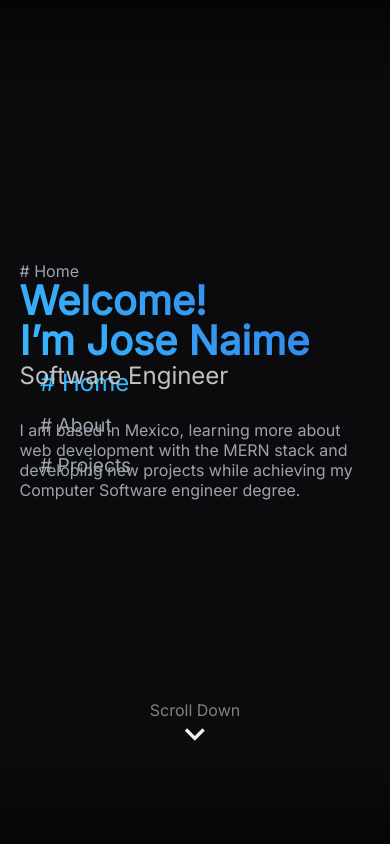
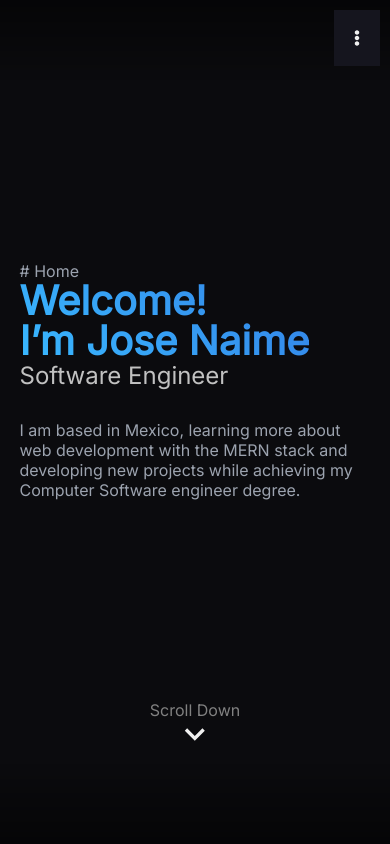
Before and after one commit to JoseNaime/JoseNaime.github.io, a React (Create React App) app: page / in a window 390 px wide. Shown: the top 844 px of the page. Built offline with nearby package versions, Linux system fonts and the light colour scheme; the HTML template or start-up script is replaced by a standard one.

Commit message:
Nav menu Added

```diff
--- a/src/App.css
+++ b/src/App.css
@@ -105,6 +105,18 @@ a, .link {
 	right    : 10px;
 }
 
+.email {
+	position        : fixed;
+	z-index         : 99999;
+	right           : 25px;
+	bottom          : 50px;
+	text-decoration : none;
+}
+
+#nav__Mobile {
+	display : none;
+}
+
 #nav__Desktop {
 	position  : fixed;
 	top       : 50%;
@@ -116,20 +128,20 @@ a, .link {
 	list-style : none;
 }
 
-#nav__Desktop p {
-	font-size : 1.2rem;
-	color     : var(--gray);
+nav p {
+	font-size  : 1.2rem;
+	margin     : 1rem 0;
 	transition : all 0.5s;
-	margin : 1rem 0;
+	color      : var(--gray);
 }
 
-#nav__Desktop p:hover{
+nav p:hover {
 	color : var(--light_blue);
 }
 
-#nav__Desktop p.active {
+nav p.active {
 	font-size : 1.5rem;
-	color : var(--light_blue);
+	color     : var(--light_blue);
 }
 
 #home {
@@ -483,8 +495,78 @@ footer {
 }
 
 @media (max-width : 768px) {
-	.popup-container {
+	#email__Desktop {
+		display : none;
+	}
 
+	#nav__Desktop {
+		display : none;
+	}
+
+	#nav__Mobile {
+		display : block;
+	}
+
+	#nav-menu-button {
+		position   : fixed;
+		z-index    : 100000;
+		top        : 10px;
+		right      : 10px;
+		padding    : 20px;
+		background : var(--dark_blue);
+		transition       : all 0.8s;
+	}
+
+	#nav-menu-button.active{
+		transform: rotate(-90deg);
+	}
+
+	#nav_Mobile {
+		width  : 100%;
+		height : 100%;
+	}
+
+	#nav-menu__Mobile {
+		position   : fixed;
+		z-index    : 99999;
+		top        : 0;
+		left       : 100%;
+		display    : block;
+		width      : 100%;
+		height     : 100%;
+		transition : all 0.8s;
+		background : var(--dark_blue);
+	}
+
+	#nav-menu__Mobile.active {
+		left : 0
+	}
+
+	#nav-menu__Mobile ul {
+		font-size  : 1.8rem;
+		margin-top : 40%;
+		padding    : 0;
+		text-align : center;
+	}
+
+	#nav__Mobile ul li {
+		margin : 1.5rem;
+	}
+
+	#email__Mobile {
+		position  : absolute;
+		bottom    : 50px;
+		left      : 50%;
+		transform : translateX(-50%);
+	}
+
+	.nav-menu__Mobile {
+		padding : 3rem;
+	}
+
+	#nav-menu__Mobile .social-medias {
+		width  : 50%;
+		margin : 50px auto;
 	}
 
 	.popup-close {
--- a/src/App.js
+++ b/src/App.js
@@ -1,15 +1,17 @@
 import './App.css';
-import {useState} from "react";
+import {useState, useEffect} from "react";
 import Landpage from "./Components/Landpage";
 import AboutMe from "./Components/AboutMe";
 import MarkdownPopup from "./Components/MarkdownPopup";
 import ProjectsSection from "./Components/ProjectsSection";
 import Footer from "./Components/Footer"
 import DesktopNav from "./Components/NavBar/DesktopNav";
+import MobileNav from "./Components/NavBar/MobileNav";
 
 function App() {
     const [displayMarkdownPopup, setDisplayMarkdownPopup] = useState(false);
     const [markdownLink, setMarkdownLink] = useState("");
+    const [scrollPosition, setScrollPosition] = useState(0);
 
     const toggleMarkdownPopup = () => {
         setDisplayMarkdownPopup(!displayMarkdownPopup);
@@ -23,10 +25,24 @@ function App() {
         toggleMarkdownPopup();
     }
 
+    const handleScroll = () => {
+        const position = window.pageYOffset;
+        console.log(position);
+        setScrollPosition(position);
+    };
+
+    useEffect(() => {
+        window.addEventListener('scroll', handleScroll, {passive: true});
+
+        return () => {
+            window.removeEventListener('scroll', handleScroll);
+        };
+    }, []);
+
     return (
         <div>
-            <div className={`blur-background ${displayMarkdownPopup ? "" : "hidden"}`} />
-            <DesktopNav/>
+            <DesktopNav scrollPosition={scrollPosition} />
+            <MobileNav scrollPosition={scrollPosition} />
             <div className="wrapper">
                 <MarkdownPopup
                     url={markdownLink}
@@ -35,8 +51,13 @@ function App() {
                 <Landpage asideText={"Home"} />
                 <AboutMe asideText={"About"} />
                 <ProjectsSection asideText={"Projects"} handleProjectClick={handleProjectClick} />
-                <Footer/>
+                <Footer />
             </div>
+
+            <a id={"email__Desktop"} className={"email"} href="mailto:josep.naimeg@gmail.com">josep.naimeg@gmail.com
+                                                                                              ----</a>
+
+            <div className={`blur-background ${displayMarkdownPopup ? "" : "hidden"}`} />
             <div id="top-gradient" />
             <div id="bottom-gradient" />
         </div>
--- a/src/Assets/Data/ScrollValues.js
+++ b/src/Assets/Data/ScrollValues.js
@@ -1,11 +1,13 @@
 const scrollValues = {
     desktop: {
         home: 0,
-        about: 800,
-        projects: 2200,
+        about: 660,
+        projects: 1960,
     },
     mobile: {
-
+        home: 0,
+        about: 660,
+        projects: 2900,
     }
 }
 
--- a/src/Components/NavBar/DesktopNav.jsx
+++ b/src/Components/NavBar/DesktopNav.jsx
@@ -1,42 +1,35 @@
 import React, {useState, useEffect} from 'react';
 import scrollValues from './../../Assets/Data/ScrollValues'
 
-function DesktopNav() {
-    const [scrollPosition, setScrollPosition] = useState(0);
+function DesktopNav({scrollPosition}) {
     const [activeSection, setActiveSection] = useState("home")
-    const handleScroll = () => {
-        const position = window.pageYOffset;
-        console.log(position);
-        if (position >= scrollValues.desktop.projects){
+
+    useEffect(() => {
+        if (scrollPosition >= scrollValues.desktop.projects) {
             setActiveSection("projects")
-        }else if (position >= scrollValues.desktop.about){
+        } else if (scrollPosition >= scrollValues.desktop.about) {
             setActiveSection("about")
-        }else{
+        } else {
             setActiveSection("home")
         }
-        setScrollPosition(position);
-    };
-
-    useEffect(() => {
-        window.addEventListener('scroll', handleScroll, { passive: true });
-
-        return () => {
-            window.removeEventListener('scroll', handleScroll);
-        };
-    }, []);
+    }, [scrollPosition])
 
     const handleMenuItemClick = (section) => {
         const positionToScroll = scrollValues.desktop[section];
-        window.scrollTo({top: positionToScroll + 50});
+        window.scrollTo({top: positionToScroll+50});
     }
 
 
     return (
         <nav id={"nav__Desktop"}>
+
             <ul>
-                <li><p onClick={() => handleMenuItemClick("home")} className={(activeSection === "home") ? "active" : ""}># Home</p></li>
-                <li><p onClick={() => handleMenuItemClick("about")} className={(activeSection === "about") ? "active" : ""}># About</p></li>
-                <li><p onClick={() => handleMenuItemClick("projects")} className={(activeSection === "projects") ? "active" : ""}># Projects</p></li>
+                <li><p onClick={() => handleMenuItemClick("home")}
+                       className={(activeSection === "home") ? "active" : ""}># Home</p></li>
+                <li><p onClick={() => handleMenuItemClick("about")}
+                       className={(activeSection === "about") ? "active" : ""}># About</p></li>
+                <li><p onClick={() => handleMenuItemClick("projects")}
+                       className={(activeSection === "projects") ? "active" : ""}># Projects</p></li>
             </ul>
         </nav>
     );
--- a/src/Components/NavBar/MobileNav.jsx
+++ b/src/Components/NavBar/MobileNav.jsx
@@ -0,0 +1,54 @@
+import React, {useState, useEffect} from 'react';
+import scrollValues from './../../Assets/Data/ScrollValues'
+import SocialMedias from "../SocialMedias";
+import {faEllipsisV} from '@fortawesome/free-solid-svg-icons';
+import {FontAwesomeIcon} from "@fortawesome/react-fontawesome";
+
+function MobileNav({scrollPosition}) {
+    const [menuIsActive, setMenuIsActive] = useState(false);
+    const [activeSection, setActiveSection] = useState("home")
+
+    useEffect(() => {
+        if (scrollPosition >= scrollValues.mobile.projects) {
+            setActiveSection("projects")
+        } else if (scrollPosition >= scrollValues.mobile.about) {
+            setActiveSection("about")
+        } else {
+            setActiveSection("home")
+        }
+    }, [scrollPosition])
+
+    const handleMenuItemClick = (section) => {
+        const positionToScroll = scrollValues.mobile[section];
+        window.scrollTo({top: positionToScroll });
+        handleMenuButtonClick();
+    }
+
+    const handleMenuButtonClick = () => {
+        setMenuIsActive(!menuIsActive);
+    }
+
+
+    return (
+        <div id={"nav__Mobile"}>
+            <FontAwesomeIcon id={"nav-menu-button"} onClick={handleMenuButtonClick} className={menuIsActive ? " active" : ""} icon={faEllipsisV} />
+            <nav id={"nav-menu__Mobile"} className={menuIsActive ? "active" : ""}>
+                <div>
+                    <ul>
+                        <li><p onClick={() => handleMenuItemClick("home")}
+                               className={(activeSection === "home") ? "active" : ""}># Home</p></li>
+                        <li><p onClick={() => handleMenuItemClick("about")}
+                               className={(activeSection === "about") ? "active" : ""}># About</p></li>
+                        <li><p onClick={() => handleMenuItemClick("projects")}
+                               className={(activeSection === "projects") ? "active" : ""}># Projects</p></li>
+                    </ul>
+
+                    <SocialMedias />
+                </div>
+                <a id={"email__Mobile"} href="mailto:josep.naimeg@gmail.com">josep.naimeg@gmail.com</a>
+            </nav>
+        </div>
+    );
+}
+
+export default MobileNav;
--- a/src/index.css
+++ b/src/index.css
@@ -30,6 +30,10 @@ body {
 code {
 	font-family : source-code-pro, Menlo, Monaco, Consolas, "Courier New",
 	monospace;
+}
+
+nav ul{
+	list-style-type: none;
 }
 
 section {
```
